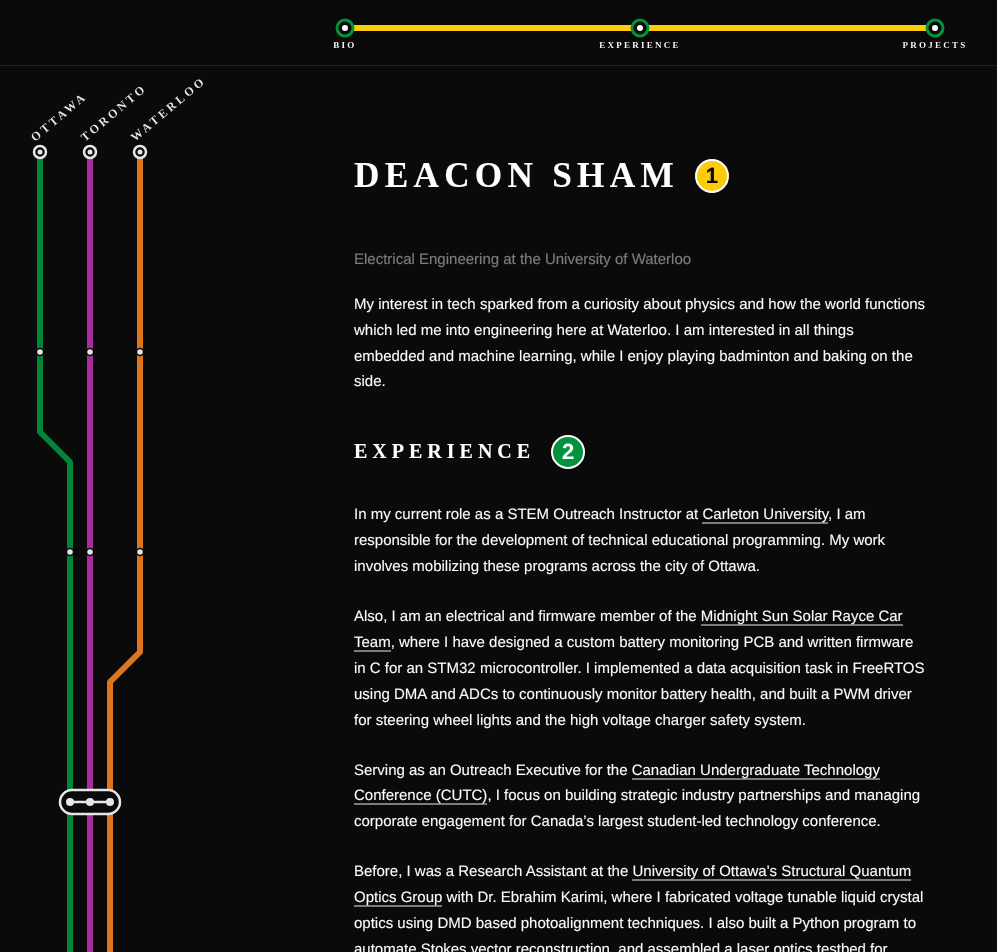
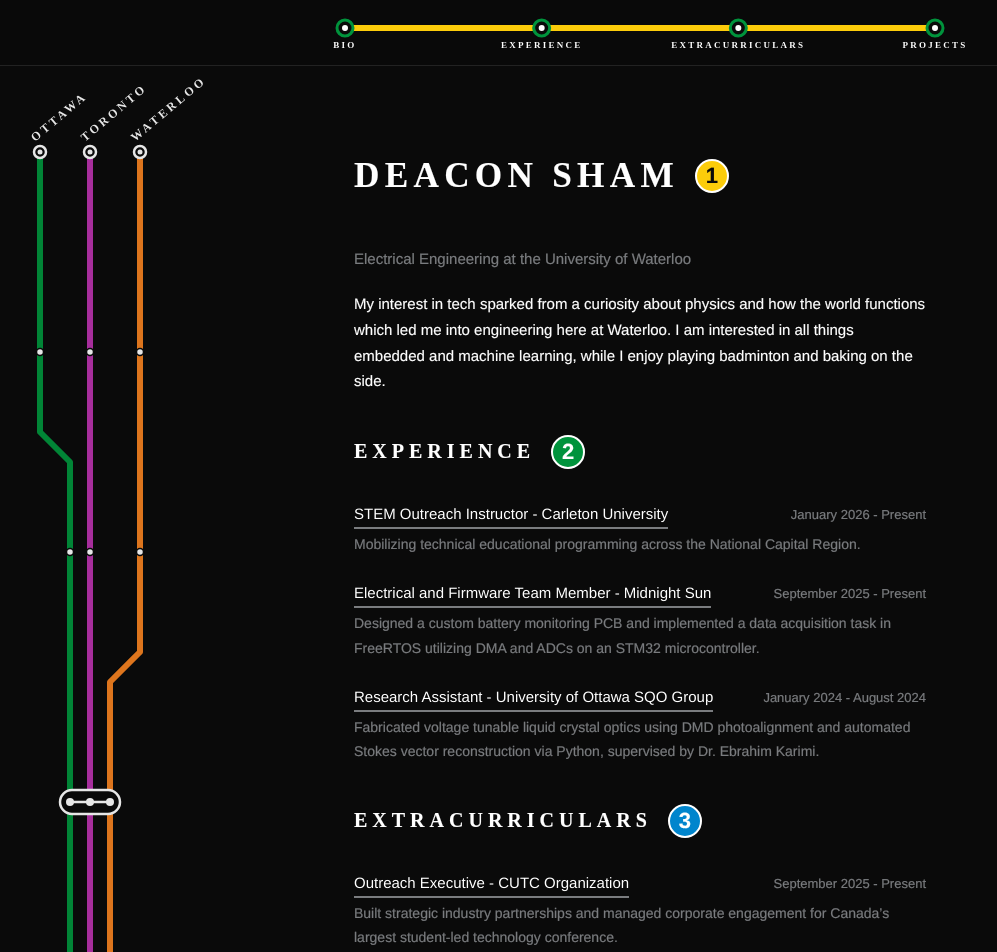
Before and after one commit to DeaconSham/deaconsham.github.io, a React (Vite) app: page / in a window 1280 px wide. Shown: the top 952 px of the page, without its empty margins (0-997 px from the left). Built offline with nearby package versions, Linux system fonts and the light colour scheme.

Commit message:
added ecs

```diff
--- a/src/App.jsx
+++ b/src/App.jsx
@@ -3,6 +3,7 @@
 import Background from './components/Background'
 import Bio from './components/Bio'
 import Experience from './components/Experience'
+import Extracurricular from './components/Extracurricular'
 import Projects from './components/Projects'
 import Connect from './components/Connect'
 import Footer from './components/Footer'
@@ -16,6 +17,7 @@
                 <Header />
                 <Bio />
                 <Experience />
+                <Extracurricular />
                 <Projects />
                 <Connect />
                 <Footer />
--- a/src/components/Experience.jsx
+++ b/src/components/Experience.jsx
@@ -1,3 +1,24 @@
+const experiences = [
+    {
+        title: 'STEM Outreach Instructor - Carleton University',
+        url: 'https://carleton.ca/',
+        date: 'January 2026 - Present',
+        desc: 'Mobilizing technical educational programming across the National Capital Region.'
+    },
+    {
+        title: 'Electrical and Firmware Team Member - Midnight Sun',
+        url: 'https://www.uwmidsun.com/',
+        date: 'September 2025 - Present',
+        desc: 'Designed a custom battery monitoring PCB and implemented a data acquisition task in FreeRTOS utilizing DMA and ADCs on an STM32 microcontroller.'
+    },
+    {
+        title: 'Research Assistant - University of Ottawa SQO Group',
+        url: 'https://sqogroup.ca/',
+        date: 'January 2024 - August 2024',
+        desc: 'Fabricated voltage tunable liquid crystal optics using DMD photoalignment and automated Stokes vector reconstruction via Python, supervised by Dr. Ebrahim Karimi.'
+    }
+];
+
 function Experience() {
     return (
         <section id="experience" className="section experience-section">
@@ -6,48 +27,19 @@
                 <span className="ttc-badge" style={{ backgroundColor: '#00933c' }}>2</span>
             </h2>
 
-            <div className="experience-block">
-                <p>
-                    In my current role as a STEM Outreach Instructor at{' '}
-                    <a href="https://carleton.ca/" target="_blank" rel="noopener noreferrer">
-                        Carleton University
-                    </a>
-                    , I am responsible for the development of technical educational programming.
-                    My work involves mobilizing these programs across the city of Ottawa.
-                </p>
-            </div>
-
-            <div className="experience-block">
-                <p>
-                    Also, I am an electrical and firmware member of the{' '}
-                    <a href="https://www.uwmidsun.com/" target="_blank" rel="noopener noreferrer">
-                        Midnight Sun Solar Rayce Car Team
-                    </a>
-                    , where I have designed a custom battery monitoring PCB and written firmware in C for an STM32 microcontroller.
-                    I implemented a data acquisition task in FreeRTOS using DMA and ADCs to continuously monitor battery health, and built a PWM driver for steering wheel lights and the high voltage charger safety system.
-                </p>
-            </div>
-
-            <div className="experience-block">
-                <p>
-                    Serving as an Outreach Executive for the{' '}
-                    <a href="https://cutc.ca/" target="_blank" rel="noopener noreferrer">
-                        Canadian Undergraduate Technology Conference (CUTC)
-                    </a>
-                    , I focus on building strategic industry partnerships and managing corporate engagement for Canada’s largest student-led technology conference.
-                </p>
-            </div>
-
-            <div className="experience-block">
-                <p>
-                    Before, I was a Research Assistant at the{' '}
-                    <a href="https://sqogroup.ca/" target="_blank" rel="noopener noreferrer">
-                        University of Ottawa's Structural Quantum Optics Group
-                    </a>
-                    {' '} with Dr. Ebrahim Karimi, where I fabricated voltage tunable liquid crystal optics using DMD based photoalignment techniques.
-                    I also built a Python program to automate Stokes vector reconstruction, and assembled a laser optics testbed for polarization state tomography.
-                </p>
-            </div>
+            {experiences.map((exp, index) => (
+                <div className="experience-block" key={index}>
+                    <div className="experience-header">
+                        <a href={exp.url} target="_blank" rel="noopener noreferrer">
+                            {exp.title}
+                        </a>
+                        <span className="experience-date">{exp.date}</span>
+                    </div>
+                    <p className="experience-desc">
+                        {exp.desc}
+                    </p>
+                </div>
+            ))}
         </section>
     )
 }
--- /dev/null
+++ b/src/components/Extracurricular.jsx
@@ -0,0 +1,47 @@
+const extracurriculars = [
+    {
+        title: 'Outreach Executive - CUTC Organization',
+        url: 'https://cutc.ca/',
+        date: 'September 2025 - Present',
+        desc: 'Built strategic industry partnerships and managed corporate engagement for Canada’s largest student-led technology conference.'
+    },
+    {
+        title: 'NCCP Certfied Coach - Power Badminton Academy',
+        url: 'https://www.ottawapba.ca/',
+        date: 'September 2023 - June 2024',
+        desc: 'Initiated the formation of a new badminton club in Ottawa, contributing to its conception, planning, and implementation.'
+    },
+    {
+        title: 'NCCP Certfied Coach - Soong Badminton Academy',
+        url: 'https://www.badmintonontario.ca/directory/soong-badminton-academy/',
+        date: 'October 2022 - August 2023',
+        desc: 'Mentored and coached athletes by delivering individualized lesson plans and leading team training sessions.'
+    }
+];
+
+function Extracurricular() {
+    return (
+        <section id="extracurricular" className="section experience-section">
+            <h2 className="section-label">
+                EXTRACURRICULARS
+                <span className="ttc-badge" style={{ backgroundColor: '#0085cd' }}>3</span>
+            </h2>
+
+            {extracurriculars.map((exp, index) => (
+                <div className="experience-block" key={index}>
+                    <div className="experience-header">
+                        <a href={exp.url} target="_blank" rel="noopener noreferrer">
+                            {exp.title}
+                        </a>
+                        <span className="experience-date">{exp.date}</span>
+                    </div>
+                    <p className="experience-desc">
+                        {exp.desc}
+                    </p>
+                </div>
+            ))}
+        </section>
+    )
+}
+
+export default Extracurricular
--- a/src/components/Navigation.jsx
+++ b/src/components/Navigation.jsx
@@ -3,6 +3,7 @@
 const stations = [
     { id: 'bio', label: 'BIO' },
     { id: 'experience', label: 'EXPERIENCE' },
+    { id: 'extracurricular', label: 'EXTRACURRICULARS' },
     { id: 'projects', label: 'PROJECTS' },
 ]
 
@@ -64,7 +65,7 @@
                     viewBox={`0 0 ${svgWidth} 52`}
                     preserveAspectRatio="xMidYMid meet"
                 >
-                    {/* Yellow main line — starts and ends at stations */}
+                    {/*Yellow main line*/}
                     <line
                         x1={getStationX(0)} y1={lineY}
                         x2={getStationX(stations.length - 1)} y2={lineY}
@@ -72,7 +73,7 @@
                         strokeWidth={6}
                     />
 
-                    {/* Station dots and labels */}
+                    {/*Station dots and labels*/}
                     {stations.map((station, i) => {
                         const cx = getStationX(i)
                         const isPassed = i <= activeIndex
@@ -91,7 +92,7 @@
                                 onMouseLeave={() => setHoveredIndex(null)}
                                 style={{ cursor: 'pointer' }}
                             >
-                                {/* Big station — outer ring */}
+                                {/*Big station — outer ring*/}
                                 <circle
                                     cx={cx} cy={lineY}
                                     r={isHovered ? 10 : 8}
@@ -100,7 +101,7 @@
                                     strokeWidth={3}
                                     className="subway-station-dot"
                                 />
-                                {/* Big station — inner dot */}
+                                {/*Big station — inner dot*/}
                                 <circle
                                     cx={cx} cy={lineY}
                                     r={isHovered ? 4 : 3}
@@ -108,7 +109,7 @@
                                     className="subway-station-dot"
                                 />
 
-                                {/* Station label */}
+                                {/*Station label*/}
                                 <text
                                     x={cx}
                                     y={lineY + 20}
--- a/src/index.css
+++ b/src/index.css
@@ -128,6 +128,7 @@
 
 .section {
     margin-bottom: var(--spacing-section);
+    scroll-margin-top: 80px;
 }
 
 .section-label {
@@ -215,8 +216,29 @@
     margin-bottom: 0;
 }
 
-.experience-block p {
-    color: var(--colour-text);
+.experience-header {
+    display: flex;
+    justify-content: space-between;
+    align-items: baseline;
+    margin-bottom: 0.2rem;
+    gap: 1rem;
+}
+
+.experience-header a {
+    font-weight: 550;
+    -webkit-text-stroke: 0;
+}
+
+.experience-date {
+    font-size: 13px;
+    color: var(--colour-text-secondary);
+    white-space: nowrap;
+    flex-shrink: 0;
+}
+
+.experience-desc {
+    color: var(--colour-text-secondary);
+    font-size: 14px;
 }
 
 .project-list {
```
